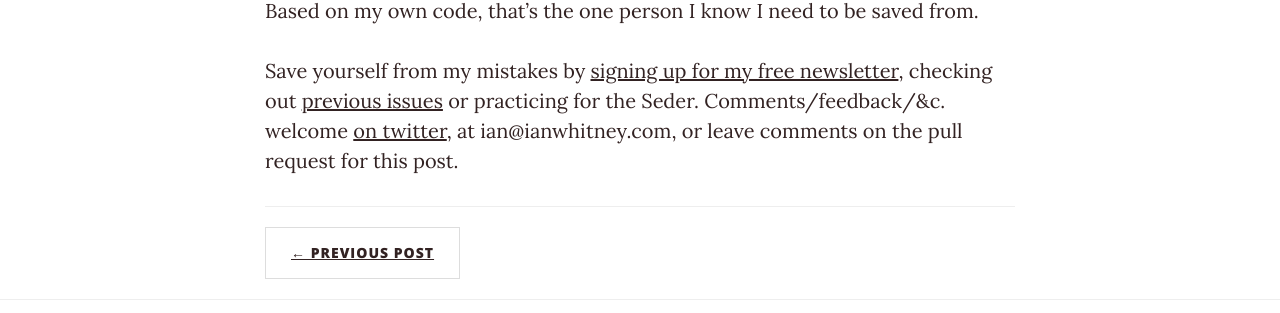
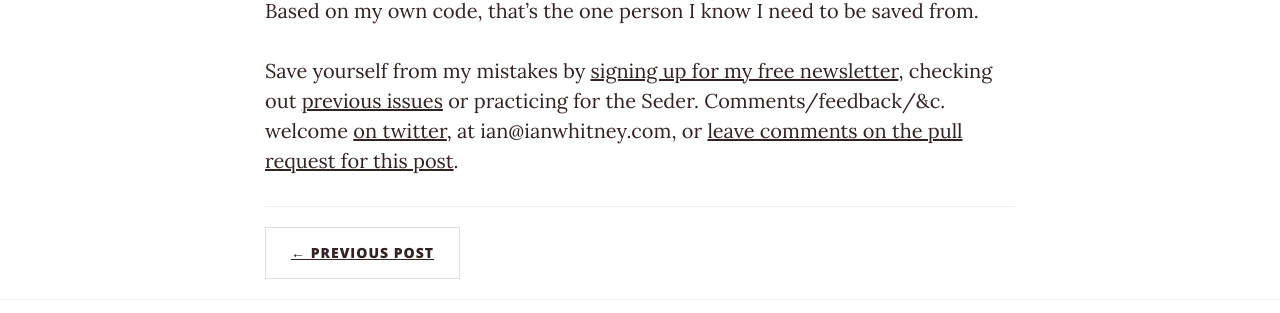
Before and after one commit to IanWhitney/designisrefactoring, a Jekyll site: the page built from _posts/2015-03-29-organizing-data-self-encapsulation.markdown, in a window 1280 px wide and 900 px high, scrolled down 5695 px. Shown: the part 361-674 px from the top of the window. Built offline with Jekyll 4.4.1, drawn with Linux system fonts in a browser that asks for light colours; nearby versions of some CDN libraries; some of the changed lines change nothing that is shown.

Commit message:
Adding link to PR

```diff
--- a/_posts/2015-03-29-organizing-data-self-encapsulation.markdown
+++ b/_posts/2015-03-29-organizing-data-self-encapsulation.markdown
@@ -219,4 +219,4 @@ With Direct Access we kicked ourselves for being dumb. With Mixed Access we curs
 
 Self Encapsulation isn't complex or flashy. It requires almost no explanation, unlike many of the patterns in _Refactoring_. It doesn't lend itself to [sweet presentations](http://confreaks.tv/search?utf8=✓&query=patterns+design&commit=go). But it does do one very important thing: save you from yourself. Based on my own code, that's the one person I know I need to be saved from.
 
-Save yourself from my mistakes by [signing up for my free newsletter](http://tinyletter.com/ianwhitney/), checking out [previous issues](http://tinyletter.com/ianwhitney/archive) or practicing for the Seder. Comments/feedback/&c. welcome [on twitter](https://twitter.com/iwhitney/), at ian@ianwhitney.com, or leave comments on the pull request for this post.
+Save yourself from my mistakes by [signing up for my free newsletter](http://tinyletter.com/ianwhitney/), checking out [previous issues](http://tinyletter.com/ianwhitney/archive) or practicing for the Seder. Comments/feedback/&c. welcome [on twitter](https://twitter.com/iwhitney/), at ian@ianwhitney.com, or [leave comments on the pull request for this post](https://github.com/IanWhitney/designisrefactoring/pull/1).
```
